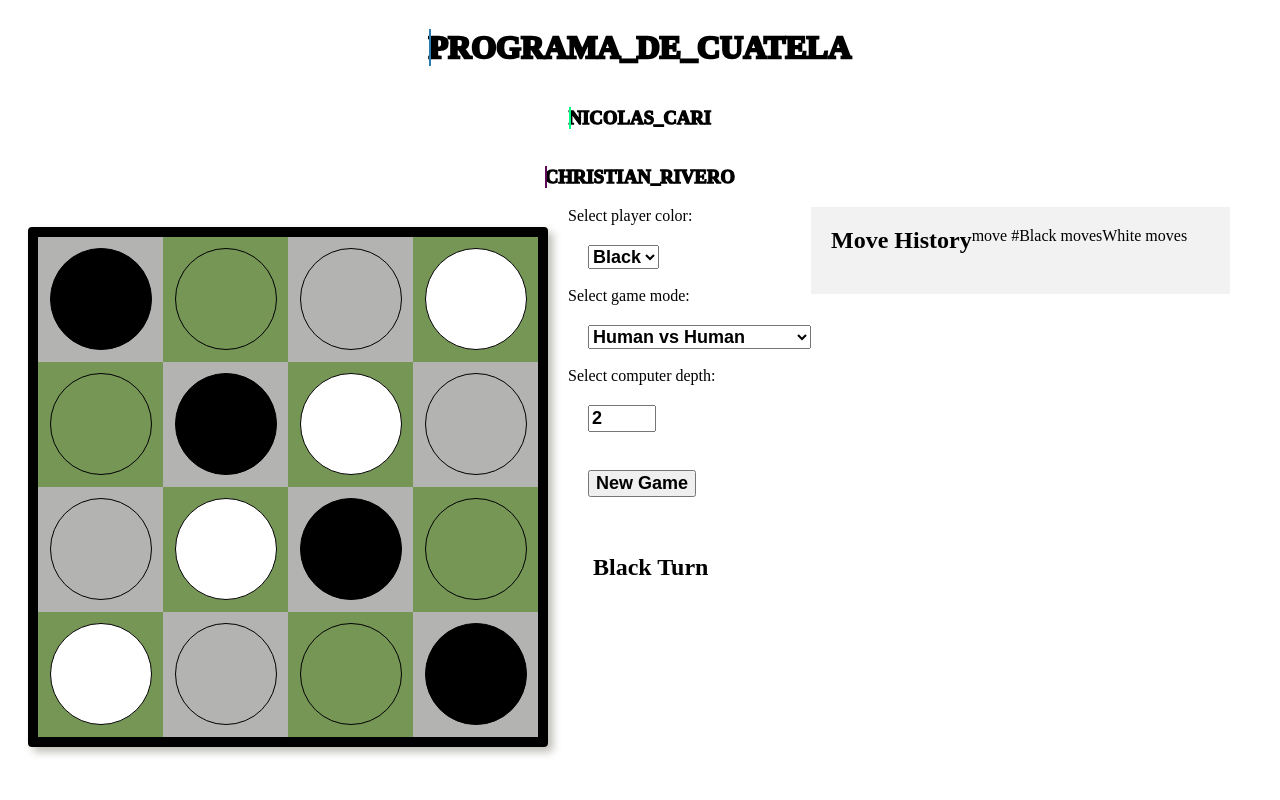
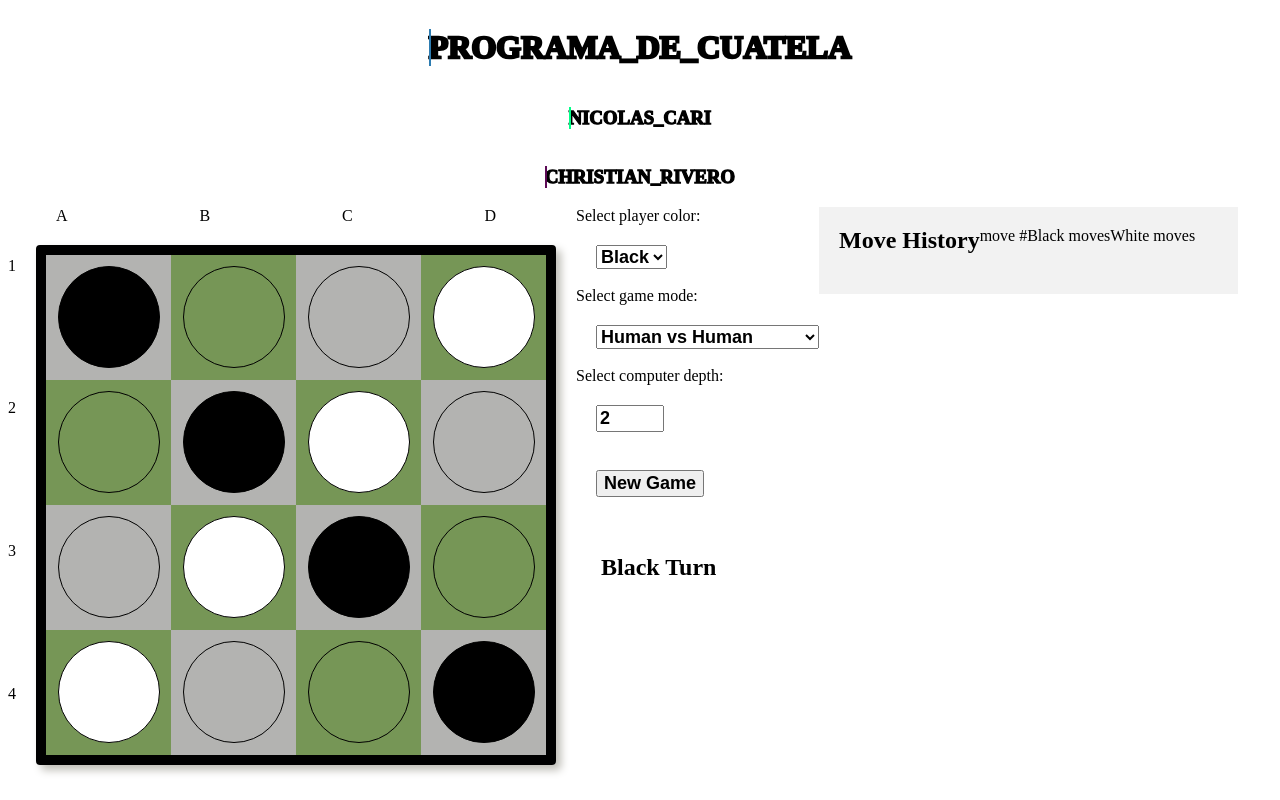
Before and after one commit to DwijanX/CuatelaInteligente, a Flask app: page / in a window 1280 px wide. Run offline with Flask 2, Linux system fonts and the light colour scheme.

Commit message:
adding frame guides to board

```diff
--- a/Src/game.py
+++ b/Src/game.py
@@ -18,7 +18,7 @@ class Game():
         self.boardValidator=bv.boardValidator(self.board)
         self.mediator = mediator
         self.turn = Max
-        self.depthAi = 2
+        self.depthAi = 1
 
     def createPlayers(self,Ai1=True,Ai2=True):
         self.Ai1=Ai1
@@ -30,7 +30,7 @@ class Game():
         else:
             self.player1=pp.PersonPlayer(Max, self.mediator,useUI)
         if Ai2:
-            decider=depthDecider.depthDecider(Min,self.board,self.boardValidator,2,self.depthAi)
+            decider=depthDecider.depthDecider(Min,self.board,self.boardValidator,1,self.depthAi)
             #decider=alphaBetaDecider.alphaBetaDecider(Min,self.board,self.boardValidator)
             self.player2=bp.BotPlayer(Min,decider)
         else:
--- a/Src/static/css/style.css
+++ b/Src/static/css/style.css
@@ -248,3 +248,37 @@ h1::before{
 .moveList li {
   margin-bottom: 5px;
 }
+
+.playingField{
+  display: flex;
+  flex-direction: column;
+}
+
+.playingField .column{
+  display: flex;
+  flex-direction: row;
+  justify-content: space-between;
+
+}
+
+.column div{
+  padding-left: 3rem;
+  padding-right: 5rem;
+}
+
+
+.rowsField{
+  display: flex;
+  flex-direction: row;
+}
+
+.rows{
+  display: flex;
+  flex-direction: column;
+  justify-content: space-between;
+}
+
+ .rows div{
+  height: 100px;
+  padding-top: 2rem;
+}
--- a/Src/templates/index.html
+++ b/Src/templates/index.html
@@ -6,6 +6,7 @@
     <meta name="viewport" content="width=device-width, initial-scale=1.0">
     <title>Index</title>
     <link rel="stylesheet" href="{{ url_for('static', filename='css/style.css') }}">
+    <link rel="stylesheet" href="../static/css/style.css">
 </head>
 <body>
     <div class="title">
@@ -14,6 +15,20 @@
       <h3 id="chris" data-text="Christian_Rivero">Christian_Rivero</h3>
     </div>
     <div class="container">
+      <div class="playingField">
+        <div class="column">
+          <div>A</div>
+          <div>B</div>
+          <div>C</div>
+          <div>D</div>
+        </div>
+        <div class="rowsField">
+        <div class="rows">
+          <div>1</div>
+          <div>2</div>
+          <div>3</div>
+          <div>4</div>
+        </div>
         <div class="board">
             <div class="file">
               <div class="square" data-position="0-0">
@@ -72,7 +87,8 @@
               </div>
           </div>
         </div>
-
+        </div>
+      </div>
       <div class="containerForText">
         <label for="colorSelection">Select player color:</label>
         <select id="colorSelection">
```
Lines whose indentation alone changed are shown as unchanged.
